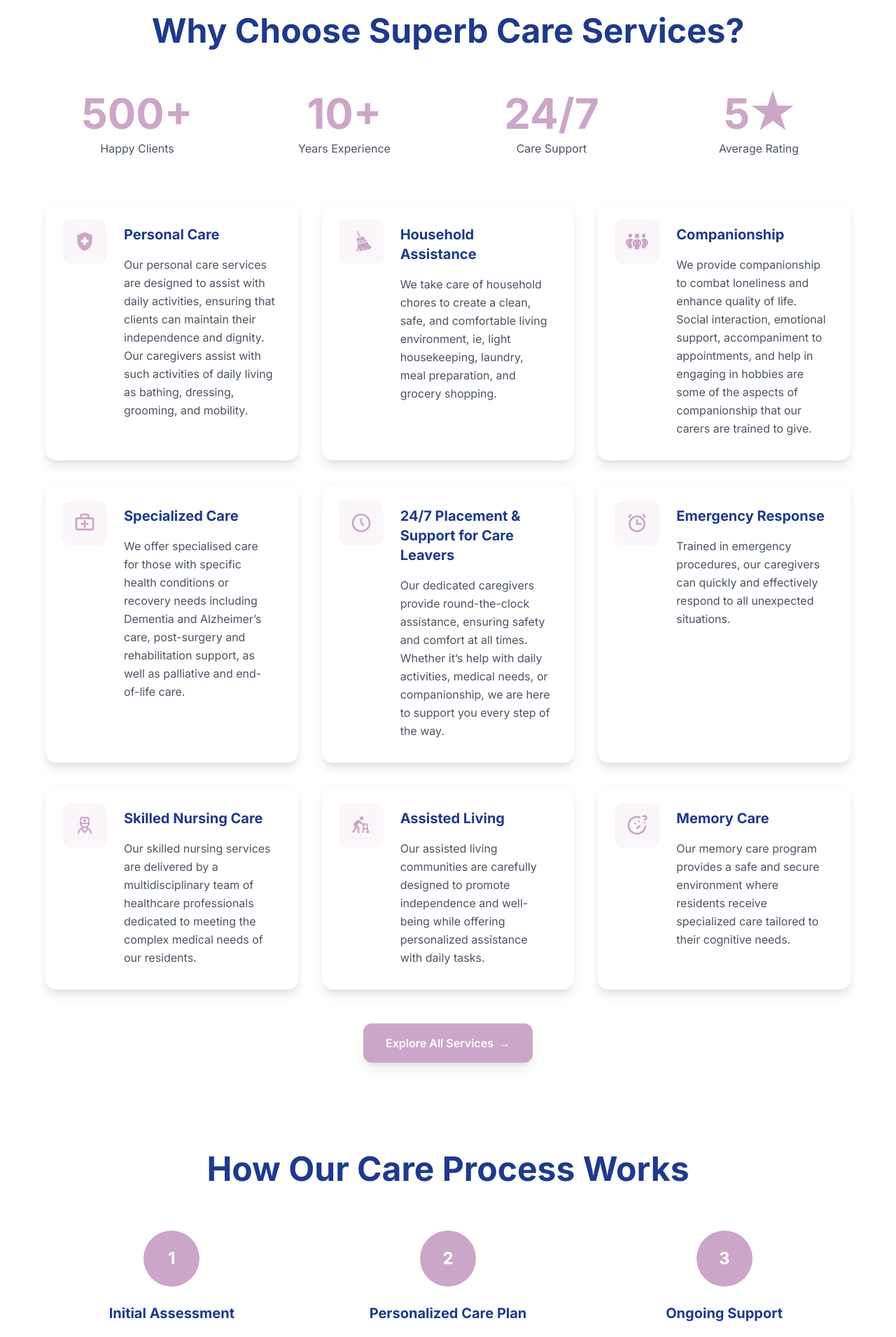
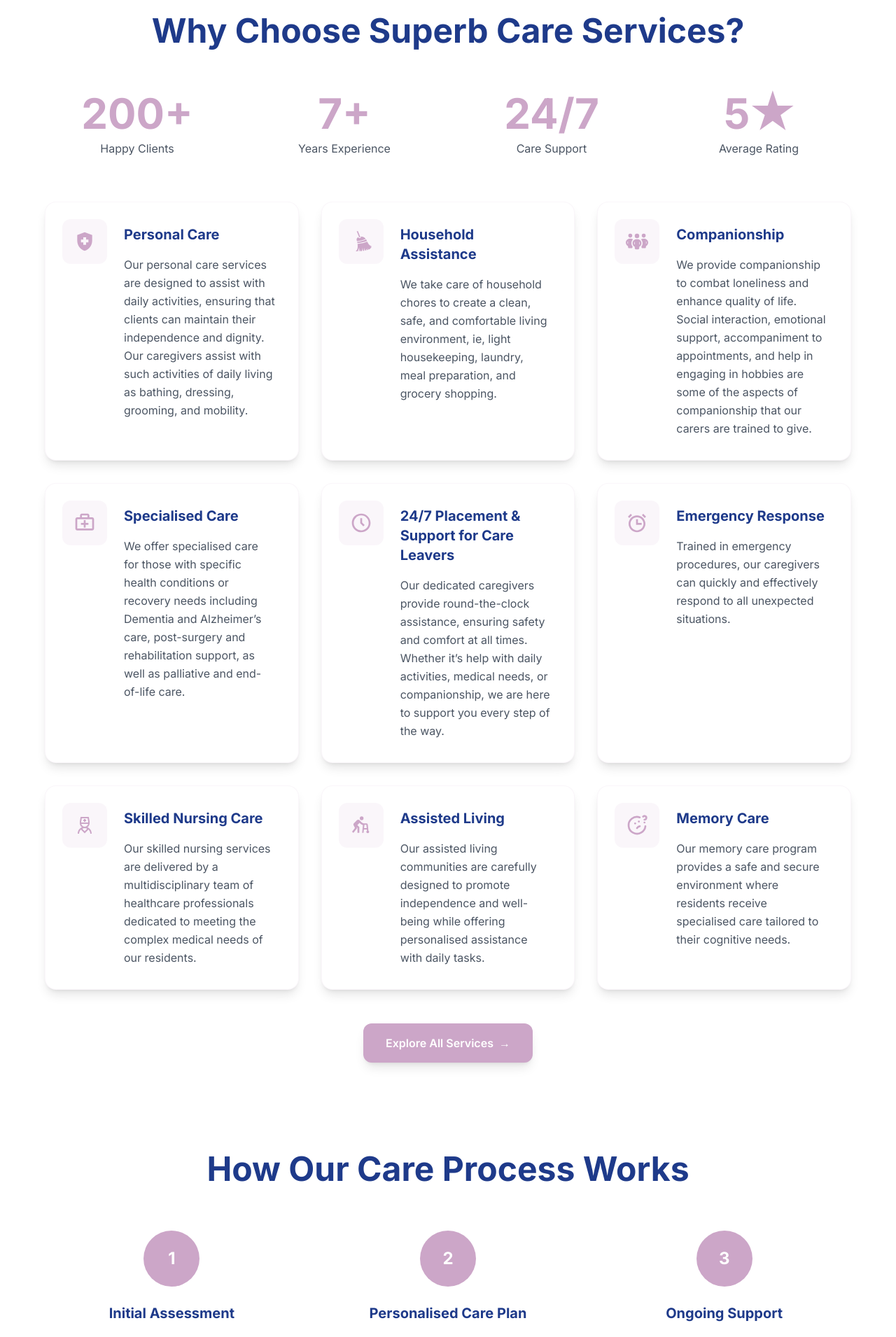
Before and after one commit to JeiKiarie/superbcare-v3, a Next.js app: page / in a window 1280 px wide. Shown: the part 1780-3690 px from the top of the page at 70% size. Built offline with nearby package versions, Linux system fonts and the light colour scheme.

Commit message:
Misc fixes

```diff
--- a/app/page.js
+++ b/app/page.js
@@ -42,7 +42,7 @@ const services = [
 	},
 	{
 		id: 4,
-		title: 'Specialized Care',
+		title: 'Specialised Care',
 		icon: BiFirstAid,
 		text: `We offer specialised care for those with specific health conditions or recovery needs including Dementia and Alzheimer’s care, post-surgery and rehabilitation support, as well as palliative and end-of-life care.`,
 	},
@@ -71,13 +71,13 @@ const services = [
 		id: 8,
 		title: 'Assisted Living',
 		icon: MdOutlineAssistWalker,
-		text: `Our assisted living communities are carefully designed to promote independence and well-being while offering personalized assistance with daily tasks.`,
+		text: `Our assisted living communities are carefully designed to promote independence and well-being while offering personalised assistance with daily tasks.`,
 	},
 	{
 		id: 9,
 		title: 'Memory Care',
 		icon: TbMoodPuzzled,
-		text: `Our memory care program provides a safe and secure environment where residents receive specialized care tailored to their cognitive needs.`,
+		text: `Our memory care program provides a safe and secure environment where residents receive specialised care tailored to their cognitive needs.`,
 	},
 	{
 		id: 10,
@@ -213,7 +213,7 @@ export default function Home() {
 				<div className="grid grid-cols-2 md:grid-cols-4 gap-8 mb-16">
 					<div className="text-center">
 						<div className="text-4xl md:text-6xl font-bold text-[#cca6c8] mb-2">
-							500+
+							200+
 						</div>
 						<div className="text-gray-600 text-sm md:text-base">
 							Happy Clients
@@ -221,7 +221,7 @@ export default function Home() {
 					</div>
 					<div className="text-center">
 						<div className="text-4xl md:text-6xl font-bold text-[#cca6c8] mb-2">
-							10+
+							7+
 						</div>
 						<div className="text-gray-600 text-sm md:text-base">
 							Years Experience
@@ -312,7 +312,7 @@ export default function Home() {
 								2
 							</div>
 							<h3 className="text-xl font-bold text-blue-900 mb-4">
-								Personalized Care Plan
+								Personalised Care Plan
 							</h3>
 							<p className="text-gray-600 leading-relaxed">
 								Based on the assessment, we create a customized care plan that
@@ -433,12 +433,12 @@ export default function Home() {
 							value="item-4"
 							className="border-0">
 							<AccordionTrigger className="text-lg font-bold text-blue-900 hover:text-[#cca6c8] p-6 bg-gray-50 rounded-xl hover:bg-gray-100 transition-colors">
-								What types of specialized care do you offer?
+								What types of specialised care do you offer?
 							</AccordionTrigger>
 							<AccordionContent className="text-gray-700 leading-relaxed px-6 pb-4">
 								We specialize in dementia and Alzheimer&apos;s care, palliative
 								care, rehabilitation support, and post-surgery care. All our
-								specialized services are provided by trained professionals with
+								specialised services are provided by trained professionals with
 								relevant experience.
 							</AccordionContent>
 						</AccordionItem>
@@ -584,7 +584,7 @@ export default function Home() {
 								</div>
 							</div>
 							<p className="text-gray-700 text-lg leading-relaxed italic">
-								We received personalized care plans that perfectly matched our
+								We received personalised care plans that perfectly matched our
 								needs. The attention to detail and genuine care for our father
 								was remarkable. Highly recommended!
 							</p>
--- a/app/services/elderly-care/page.jsx
+++ b/app/services/elderly-care/page.jsx
@@ -36,7 +36,7 @@ const ElderlyCarePage = () => {
 			/>
 
 			{/* Modern Service Overview Section */}
-			<section className="relative py-20 bg-gradient-to-br from-[#f8fafc] via-white to-[#f1f5f9] overflow-hidden">
+			<section className="relative py-16 bg-gradient-to-br from-[#f8fafc] via-white to-[#f1f5f9] overflow-hidden">
 				{/* Floating Background Elements */}
 				<div className="absolute top-10 left-10 w-20 h-20 bg-[#cca6c8]/10 rounded-full blur-lg animate-float-1"></div>
 				<div className="absolute top-20 right-20 w-16 h-16 bg-blue-200/20 rounded-xl rotate-45 animate-float-2"></div>
@@ -52,7 +52,7 @@ const ElderlyCarePage = () => {
 						animate={{ opacity: 1, y: 0 }}
 						transition={{ delay: 0.2 }}>
 						<span className="inline-block px-4 py-2 bg-[#cca6c8]/10 backdrop-blur-sm rounded-full text-sm font-medium text-[#cca6c8] mb-4">
-							✨ Specialized Senior Care Solutions
+							✨ Specialised Senior Care Solutions
 						</span>
 						<h2 className="text-5xl font-bold bg-gradient-to-r from-blue-800 to-[#cca6c8] bg-clip-text text-transparent mb-6">
 							Compassionate Care for Seniors
@@ -167,7 +167,7 @@ const ElderlyCarePage = () => {
 			</section>
 
 			{/* Interactive Benefits Section - Modern Cards */}
-			<section className="py-20 bg-gradient-to-br from-[#cca6c8]/5 via-white to-blue-50 relative overflow-hidden">
+			<section className="py-16 bg-gradient-to-br from-[#cca6c8]/5 via-white to-blue-50 relative overflow-hidden">
 				<div className="absolute inset-0">
 					<div className="absolute top-0 right-0 w-96 h-96 bg-gradient-to-bl from-[#cca6c8]/10 to-transparent rounded-full blur-xl"></div>
 					<div className="absolute bottom-0 left-0 w-96 h-96 bg-gradient-to-tr from-blue-100/20 to-transparent rounded-full blur-xl"></div>
@@ -219,9 +219,9 @@ const ElderlyCarePage = () => {
 							},
 							{
 								icon: <MdOutlineCleanHands className="w-12 h-12 text-white" />,
-								title: 'Personalized Care Plans',
+								title: 'Personalised Care Plans',
 								description:
-									'Every senior receives a customized care plan developed through comprehensive assessments, ensuring all unique needs and preferences are perfectly addressed.',
+									'Every senior receives a customised care plan developed through comprehensive assessments, ensuring all unique needs and preferences are perfectly addressed.',
 								color: 'from-blue-700 to-[#cca6c8]',
 								hoverColor:
 									'group-hover:from-blue-700 group-hover:to-[#b89ab9]',
@@ -279,7 +279,7 @@ const ElderlyCarePage = () => {
 			</section>
 
 			{/* Modern FAQ Section */}
-			<section className="py-20 bg-gradient-to-r from-white via-blue-50/30 to-[#cca6c8]/10">
+			<section className="py-16 bg-gradient-to-r from-white via-blue-50/30 to-[#cca6c8]/10">
 				<div className="container mx-auto px-6">
 					<AnimatedWrapper
 						className="text-center mb-16"
@@ -309,7 +309,7 @@ const ElderlyCarePage = () => {
 									question:
 										'What specific services are included in elderly care?',
 									answer:
-										'Our elderly care services encompass personal hygiene assistance (bathing, dressing, grooming), medication management, nutritious meal preparation, light housekeeping, transportation to appointments, social activities, 24/7 emergency response, and companionship. Each plan is customized based on individual needs and preferences.',
+										'Our elderly care services encompass personal hygiene assistance (bathing, dressing, grooming), medication management, nutritious meal preparation, light housekeeping, transportation to appointments, social activities, 24/7 emergency response, and companionship. Each plan is customised based on individual needs and preferences.',
 								},
 								{
 									question:
@@ -320,7 +320,7 @@ const ElderlyCarePage = () => {
 								{
 									question: 'Are your caregivers qualified and certified?',
 									answer:
-										'Absolutely. All our elderly care specialists undergo comprehensive training including first aid/CPR certification, specialized geriatric care training, medication management, infection control, dementia care awareness, and continuous professional development programs.',
+										'Absolutely. All our elderly care specialists undergo comprehensive training including first aid/CPR certification, specialised geriatric care training, medication management, infection control, dementia care awareness, and continuous professional development programs.',
 								},
 								{
 									question: 'How flexible are your care schedules?',
@@ -330,8 +330,7 @@ const ElderlyCarePage = () => {
 								{
 									question:
 										'What happens if my loved one has special medical conditions?',
-									answer:
-										'Our caregivers are trained to handle various medical conditions including diabetes management, dementia/Alzheimer&#39;s care, mobility assistance, post-surgery care, and rehabilitation support. We coordinate with healthcare professionals and can create specialized care plans for complex medical needs.',
+									answer: `Our caregivers are trained to handle various medical conditions including diabetes management, dementia/Alzheimer's care, mobility assistance, post-surgery care, and rehabilitation support. We coordinate with healthcare professionals and can create specialised care plans for complex medical needs.`,
 								},
 								{
 									question:
@@ -342,8 +341,7 @@ const ElderlyCarePage = () => {
 								{
 									question:
 										'What is the process for starting elderly care services?',
-									answer:
-										'We begin with a complimentary in-home assessment to understand the senior&#39;s needs and preferences. Then we develop a personalized care plan, match with a compatible caregiver, conduct background checks, and ensure a smooth transition with ongoing family communication.',
+									answer: `We begin with a complimentary in-home assessment to understand the senior's needs and preferences. Then we develop a personalised care plan, match with a compatible caregiver, conduct background checks, and ensure a smooth transition with ongoing family communication.`,
 								},
 								{
 									question: 'How do you handle emergency situations?',
@@ -376,7 +374,7 @@ const ElderlyCarePage = () => {
 			</section>
 
 			{/* Premium Call to Action Section */}
-			<section className="relative py-20 bg-gradient-to-r from-[#cca6c8] via-[#b88cb8] to-blue-600 text-white overflow-hidden">
+			<section className="relative py-16 bg-gradient-to-r from-[#cca6c8] via-[#b88cb8] to-blue-600 text-white overflow-hidden">
 				{/* Animated Background Elements */}
 				<div className="absolute top-10 left-10 w-32 h-32 bg-white/10 rounded-full blur-xl animate-float-1"></div>
 				<div className="absolute top-20 right-20 w-24 h-24 bg-blue-200/20 rounded-lg rotate-45 animate-float-2"></div>
@@ -399,7 +397,7 @@ const ElderlyCarePage = () => {
 							Experience the peace of mind that comes with knowing your senior
 							loved one is receiving professional, compassionate care tailored
 							to their unique needs. Our expert team is ready to create a
-							personalized care solution that honors their dignity while
+							personalised care solution that honors their dignity while
 							ensuring their safety and happiness.
 						</p>
 
@@ -407,8 +405,8 @@ const ElderlyCarePage = () => {
 						<div className="grid grid-cols-2 md:grid-cols-4 gap-8 mb-12">
 							{[
 								{ number: '98%', label: 'Client Satisfaction' },
-								{ number: '350+', label: 'Seniors Cared For' },
-								{ number: '15+', label: 'Years Experience' },
+								{ number: '180+', label: 'Seniors Cared For' },
+								{ number: '7+', label: 'Years Experience' },
 								{ number: 'CQC', label: 'Approved & Accredited' },
 							].map((stat, index) => (
 								<div
@@ -445,7 +443,7 @@ const ElderlyCarePage = () => {
 							animate={{ opacity: 1 }}
 							transition={{ delay: 1.6 }}
 							className="mt-8 text-sm opacity-80">
-							💫 Personalized care plans • Experienced caregivers • 30-day
+							💫 Personalised care plans • Experienced caregivers • 30-day
 							satisfaction guarantee
 						</AnimatedWrapper>
 					</AnimatedWrapper>
--- a/app/services/live-in-care/page.jsx
+++ b/app/services/live-in-care/page.jsx
@@ -17,14 +17,14 @@ const LiveInCarePage = () => {
 				backgroundImage="/live-in-care.jpg"
 			/>
 
-			<section className="py-20 bg-gradient-to-br from-[#f8fafc] via-white to-[#f1f5f9]">
+			<section className="py-16 bg-gradient-to-br from-[#f8fafc] via-white to-[#f1f5f9]">
 				<div className="container mx-auto px-6">
 					<AnimatedWrapper className="text-center mb-16">
 						<span className="inline-block px-4 py-2 bg-[#cca6c8]/10 rounded-full text-sm font-medium text-[#cca6c8] mb-4">
 							Premium Home Care Solutions
 						</span>
 						<h2 className="text-5xl font-bold bg-gradient-to-r from-blue-800 to-[#cca6c8] bg-clip-text text-transparent mb-6">
-							Personalized Care in Your Own Home
+							Personalised Care in Your Own Home
 						</h2>
 						<p className="text-xl text-gray-600 max-w-4xl mx-auto">
 							Experience the transformative difference of our live-in care
@@ -47,7 +47,7 @@ const LiveInCarePage = () => {
 								color: 'from-blue-500 to-blue-600',
 							},
 							{
-								title: 'Personalized Care',
+								title: 'Personalised Care',
 								desc: 'Individually tailored care plans meeting specific needs and preferences',
 								color: 'from-[#cca6c8] to-[#a97ca7]',
 							},
@@ -83,7 +83,7 @@ const LiveInCarePage = () => {
 								'Transportation to appointments',
 								'Emergency response and crisis management',
 								'Leisure activities and social engagement',
-								'Customized care plan development',
+								'Customised care plan development',
 							].map((service, i) => (
 								<div
 									key={i}
@@ -97,7 +97,7 @@ const LiveInCarePage = () => {
 				</div>
 			</section>
 
-			<section className="py-20 bg-gradient-to-br from-[#cca6c8]/5 via-white to-blue-50">
+			<section className="py-16 bg-gradient-to-br from-[#cca6c8]/5 via-white to-blue-50">
 				<div className="container mx-auto px-6">
 					<AnimatedWrapper className="text-center mb-16">
 						<h3 className="text-4xl font-bold bg-gradient-to-r from-[#cca6c8] to-blue-700 bg-clip-text text-transparent mb-4">
@@ -149,7 +149,7 @@ const LiveInCarePage = () => {
 				</div>
 			</section>
 
-			<section className="py-20 bg-gradient-to-r from-white via-blue-50/30 to-[#cca6c8]/10">
+			<section className="py-16 bg-gradient-to-r from-white via-blue-50/30 to-[#cca6c8]/10">
 				<div className="container mx-auto px-6">
 					<AnimatedWrapper className="text-center mb-16">
 						<h3 className="text-4xl font-bold bg-gradient-to-r from-blue-800 to-[#cca6c8] bg-clip-text text-transparent mb-6">
@@ -207,11 +207,11 @@ const LiveInCarePage = () => {
 				</div>
 			</section>
 
-			<section className="py-20 bg-gradient-to-r from-[#cca6c8] via-[#b88cb8] to-blue-600 text-white">
+			<section className="py-16 bg-gradient-to-r from-[#cca6c8] via-[#b88cb8] to-blue-600 text-white">
 				<div className="container mx-auto px-6 text-center">
 					<AnimatedWrapper className="max-w-4xl mx-auto">
 						<h2 className="text-5xl font-bold mb-8">
-							Start Your Personalized Care Journey Today
+							Start Your Personalised Care Journey Today
 						</h2>
 						<p className="text-xl mb-12 opacity-90">
 							Join the many families who have discovered peace of mind through
@@ -220,10 +220,10 @@ const LiveInCarePage = () => {
 
 						<div className="grid grid-cols-2 md:grid-cols-4 gap-8 mb-12">
 							{[
-								{ num: '500+', label: 'Happy Families Served' },
-								{ num: '99%', label: 'Satisfaction Rate' },
+								{ num: '200+', label: 'Happy Families Served' },
+								{ num: '98%', label: 'Satisfaction Rate' },
 								{ num: '24/7', label: 'Support Available' },
-								{ num: '10+', label: 'Years Experience' },
+								{ num: '7+', label: 'Years Experience' },
 							].map((stat, i) => (
 								<div
 									key={i}
--- a/app/services/page.jsx
+++ b/app/services/page.jsx
@@ -16,7 +16,6 @@ import {
 	CheckCircle,
 	Quote,
 	Shield,
-	Smile,
 } from 'lucide-react';
 import AnimatedWrapper from '@/components/AnimatedWrapper';
 
@@ -338,7 +337,7 @@ const Services = () => {
 						className="grid grid-cols-2 md:grid-cols-4 gap-8 mt-20 max-w-4xl mx-auto"
 						delay={0.8}>
 						{[
-							{ number: '500+', label: 'Families Served' },
+							{ number: '200+', label: 'Families Served' },
 							{ number: '98%', label: 'Satisfaction Rate' },
 							{ number: '50+', label: 'Trained Staff' },
 							{ number: '6+', label: 'Service Types' },
--- a/app/thank-you/page.jsx
+++ b/app/thank-you/page.jsx
@@ -1,5 +1,4 @@
 'use client';
-import Link from 'next/link';
 import { motion } from 'framer-motion';
 import { useRouter } from 'next/navigation';
 
```
Also changed, not shown: app/about-us/page.jsx (+7 -7 lines).
